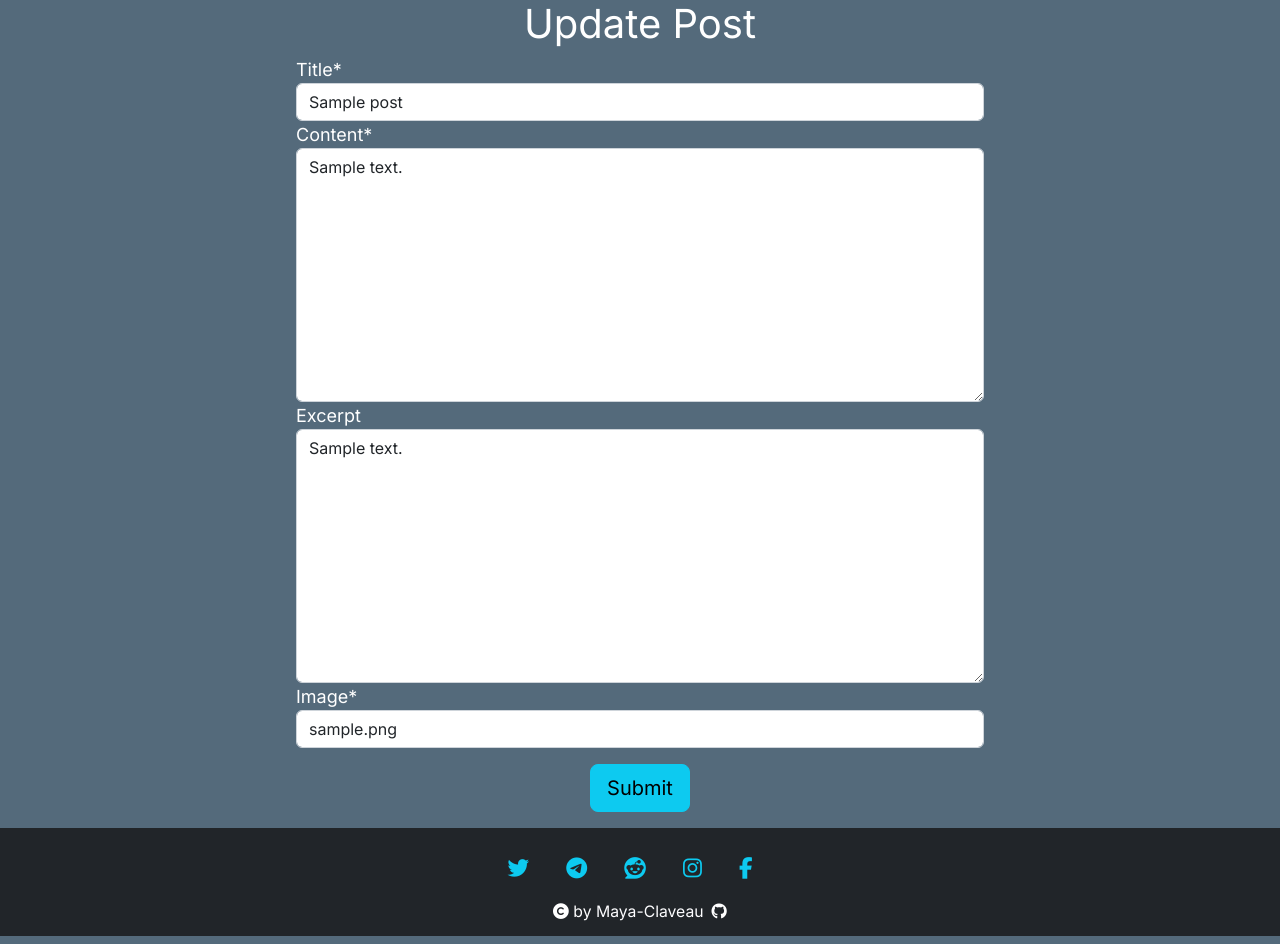
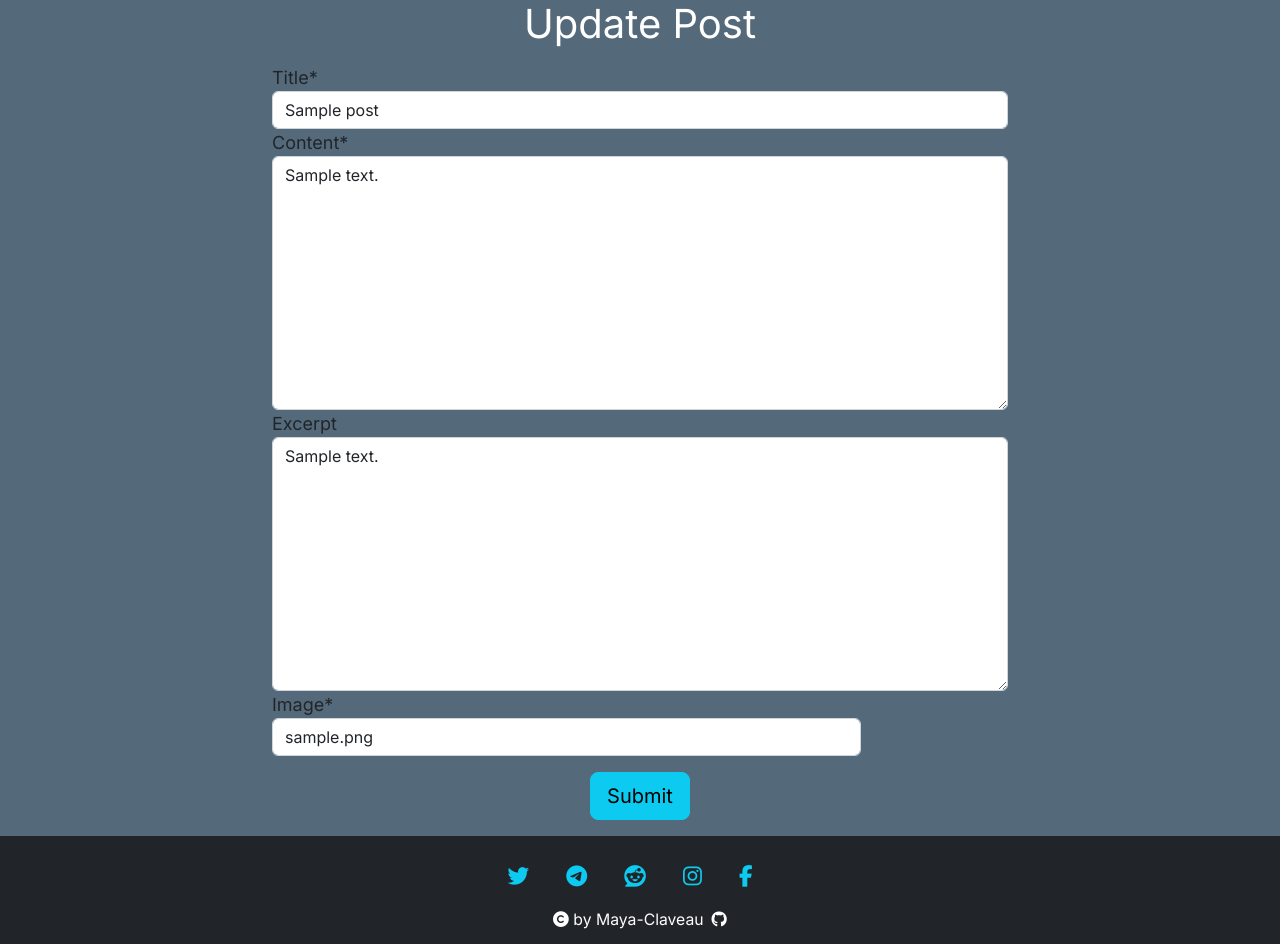
Before and after one commit to Maya-Claveau/pp4-fungi-news, a Django app: a page that uses templates/update_post.html in a window 1280 px wide. Shown: the part 66-1010 px from the top of the page. Run offline with Django 3.2, Linux system fonts and the light colour scheme; a user stored in the database is signed in; tables that the repository leaves empty hold one stand-in row (values such as "Sample post"); some libraries are stand-ins or nearby versions.

Commit message:
Remove the overflow on update post page

```diff
--- a/static/css/style.css
+++ b/static/css/style.css
@@ -120,6 +120,11 @@ a {
     background-color: transparent;
 }
 
+/* update post page */
+input#id_image {
+    width: 80%;
+}
+
 /* footer section with social links */
 .footer-for-lg {
     display: none;
--- a/templates/update_post.html
+++ b/templates/update_post.html
@@ -1,28 +1,34 @@
 {% extends "base.html" %}
+
+{% load crispy_forms_tags %}
 
 {% block content %}
 
 {% load static %}
 
-{% load crispy_forms_tags %}
-
 {% if user.is_authenticated %}
 {% if user.id == post.author.id or user.is_superuser %}
 
-<div class="container position-relative px-4 px-lg-5">
+<div class="container">
+    <div class="row text-white">
+        <div class="col-12 col-md-8 offset-md-2">
+            <h1 class="text-center">Update Post</h1>
+        </div>
+    </div>
+    <div>
         <div class="row">
-        <div class="container-fluid col-12 col-md-8 offset-md-2">
-            <h1 class="text-center text-white">Update Post</h1>
-            <form method="POST" class="text-white edit-post mt-2" action="{% url 'update_post' post.slug %}">
+            <div class="col-12 col-md-8 offset-md-2">
+                <form method="POST" class="edit-post mt-2" action="{% url 'update_post' post.slug %}">
                     {% csrf_token %}
                     {{ form | crispy }}
-
                     <div class="text-center mt-3 mb-3">
                         <a href="{% url 'update_post' post.slug %}">
                             <button type="submit" class="btn btn-lg center btn-info edit-btn">Submit</button>
                         </a>
                     </div>
                 </form>
+            </div>
+        </div>
     </div>
 </div>
 </div>
```
Lines whose indentation alone changed are shown as unchanged.
